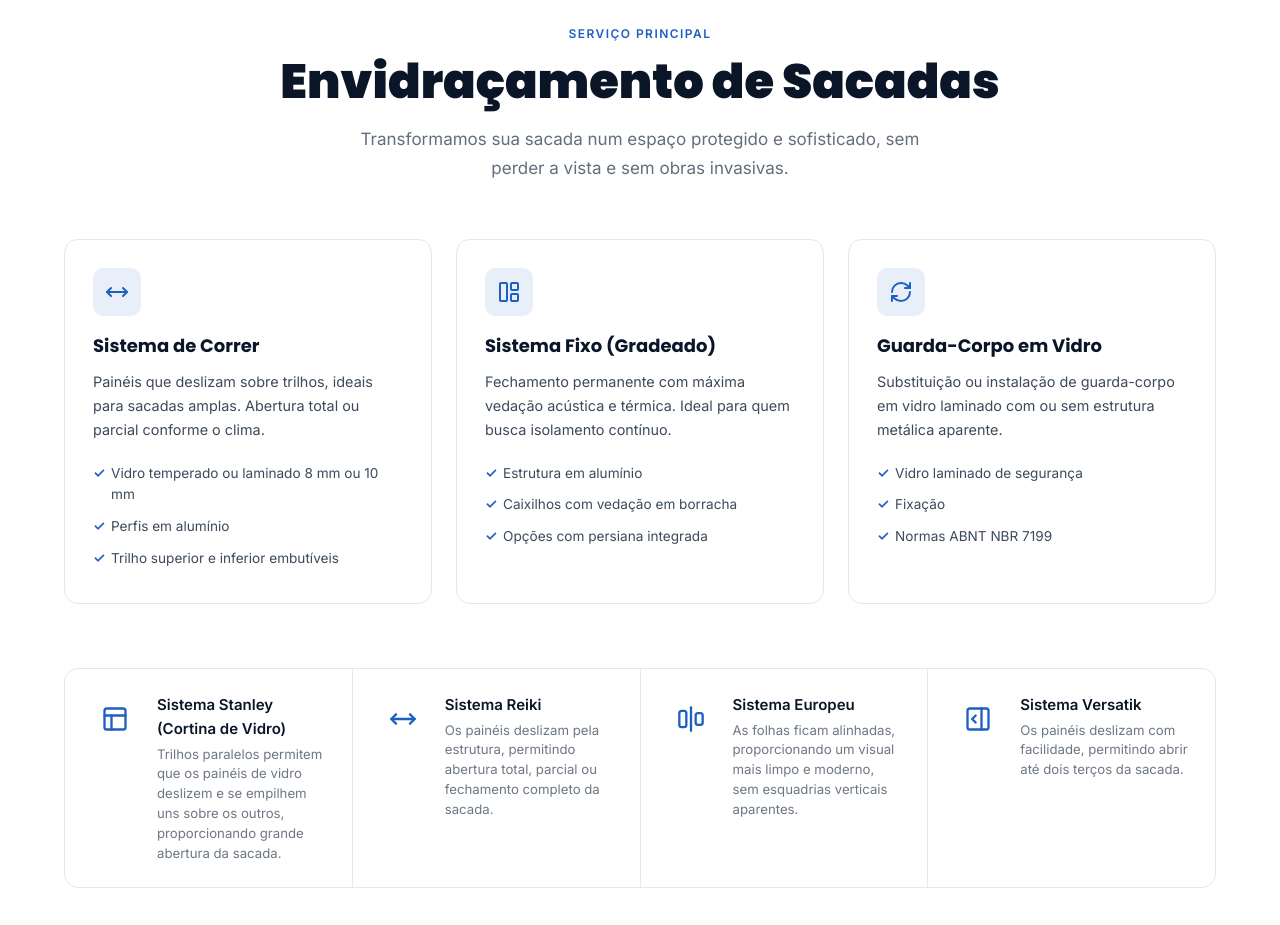
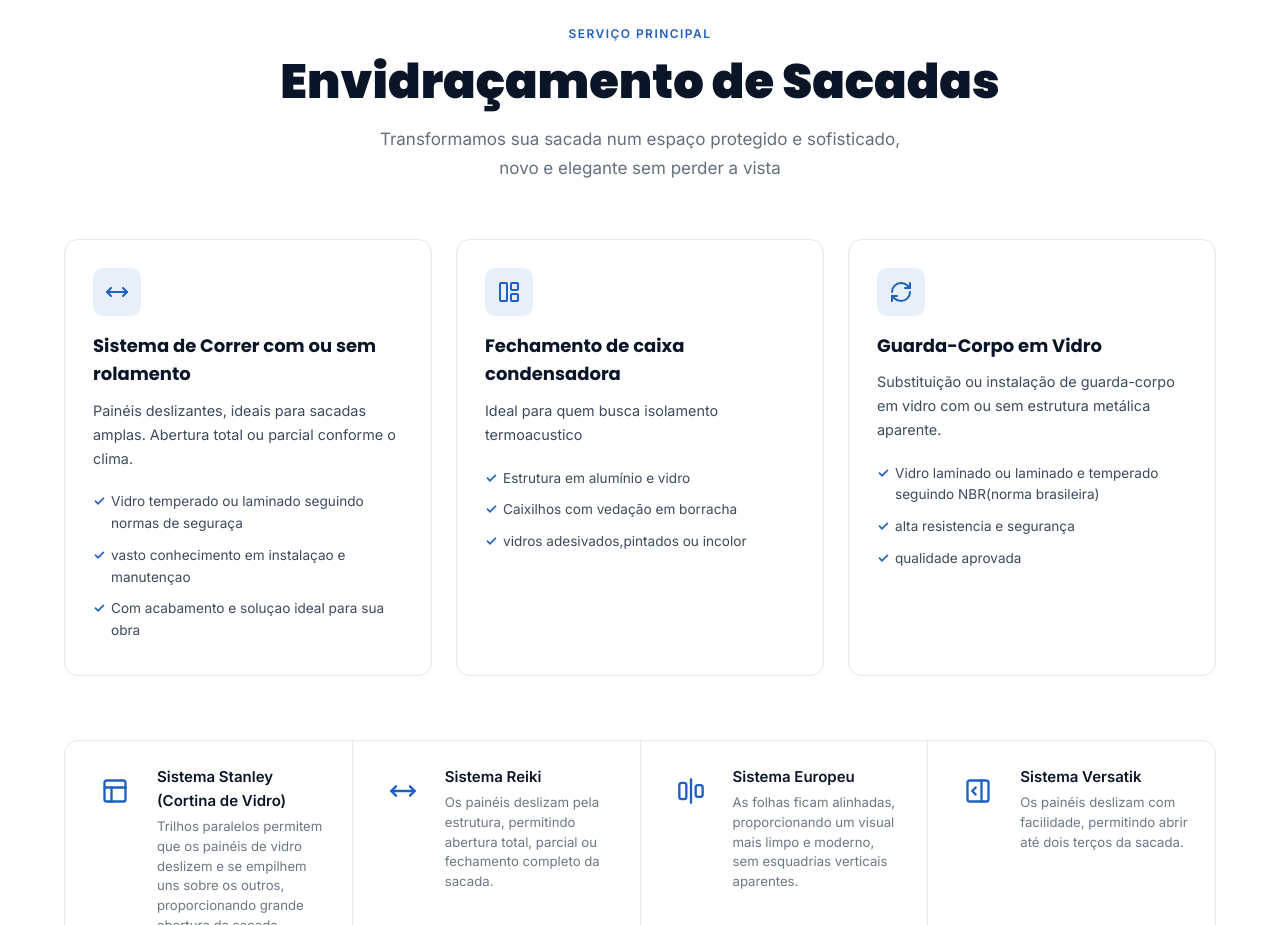
Before and after one commit to CarlaPr/RuglasSite, a plain HTML site: page index.html in a window 1280 px wide. Shown: the part 860-1785 px from the top of the page. Drawn offline with nearby package versions, Linux system fonts and the light colour scheme; files that its build step writes are made by us from their sources.

Commit message:
Ajuste sistemas de sacada

```diff
--- a/index.html
+++ b/index.html
@@ -149,8 +149,8 @@
                 <p class="rg-eyebrow-dark">Serviço Principal</p>
                 <h2 class="rg-section-title">Envidraçamento de Sacadas</h2>
                 <p class="rg-section-sub">
-                    Transformamos sua sacada num espaço protegido e sofisticado,
-                    sem perder a vista e sem obras invasivas.
+                    Transformamos sua sacada num espaço protegido e sofisticado, novo e elegante
+                    sem perder a vista
                 </p>
             </div>
 
@@ -159,13 +159,13 @@
                     <div class="rg-service-icon">
                         <i data-lucide="move-horizontal" class="w-6 h-6"></i>
                     </div>
-                    <h3>Sistema de Correr</h3>
-                    <p>Painéis que deslizam sobre trilhos, ideais para sacadas amplas.
+                    <h3>Sistema de Correr com ou sem rolamento </h3>
+                    <p>Painéis deslizantes, ideais para sacadas amplas.
                         Abertura total ou parcial conforme o clima.</p>
                     <ul class="rg-checklist">
-                        <li>Vidro temperado ou laminado 8 mm ou 10 mm</li>
-                        <li>Perfis em alumínio</li>
-                        <li>Trilho superior e inferior embutíveis</li>
+                        <li>Vidro temperado ou laminado seguindo normas de seguraça </li>
+                        <li>vasto conhecimento em instalaçao e manutençao</li>
+                        <li>Com acabamento e soluçao ideal para sua obra </li>
                     </ul>
                 </div>
 
@@ -173,13 +173,13 @@
                     <div class="rg-service-icon">
                         <i data-lucide="layout-panel-left" class="w-6 h-6"></i>
                     </div>
-                    <h3>Sistema Fixo (Gradeado)</h3>
-                    <p>Fechamento permanente com máxima vedação acústica e térmica.
-                        Ideal para quem busca isolamento contínuo.</p>
+                    <h3>Fechamento de caixa condensadora</h3>
+                    <p>
+                        Ideal para quem busca isolamento termoacustico </p>
                     <ul class="rg-checklist">
-                        <li>Estrutura em alumínio</li>
+                        <li>Estrutura em alumínio e vidro </li>
                         <li>Caixilhos com vedação em borracha</li>
-                        <li>Opções com persiana integrada</li>
+                        <li>vidros adesivados,pintados ou incolor</li>
                     </ul>
                 </div>
 
@@ -188,12 +188,12 @@
                         <i data-lucide="refresh-cw" class="w-6 h-6"></i>
                     </div>
                     <h3>Guarda-Corpo em Vidro</h3>
-                    <p>Substituição ou instalação de guarda-corpo em vidro laminado
+                    <p>Substituição ou instalação de guarda-corpo em vidro
                         com ou sem estrutura metálica aparente.</p>
                     <ul class="rg-checklist">
-                        <li>Vidro laminado de segurança</li>
-                        <li>Fixação</li>
-                        <li>Normas ABNT NBR 7199</li>
+                        <li>Vidro laminado ou laminado e temperado seguindo NBR(norma brasileira)</li>
+                        <li>alta resistencia e segurança</li>
+                        <li>qualidade aprovada</li>
                     </ul>
                 </div>
             </div>
```
Lines whose indentation alone changed are shown as unchanged.
